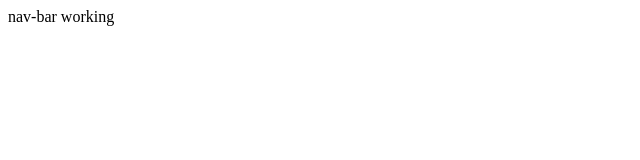
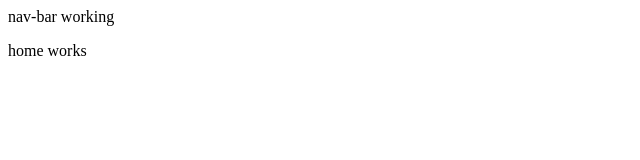
Before and after one commit to rohit21p/rohitpanjwani, an Angular app: page / in a window 1280 px wide. Shown: the top 160 px of the page, without its empty margins (0-640 px from the left). Built offline with nearby package versions, Linux system fonts and the light colour scheme.

Commit message:
Home component added

```diff
--- a/src/app/app.component.html
+++ b/src/app/app.component.html
@@ -1 +1,2 @@
 <app-nav-bar></app-nav-bar>
+<app-home></app-home>
--- a/src/app/app.module.ts
+++ b/src/app/app.module.ts
@@ -3,11 +3,13 @@ import { NgModule } from '@angular/core';
 
 import { AppComponent } from './app.component';
 import { NavBarComponent } from 'src/app/nav-bar/nav-bar.component';
+import { HomeComponent } from 'src/app/home/home.component';
 
 @NgModule({
   declarations: [
     AppComponent,
-    NavBarComponent
+    NavBarComponent,
+    HomeComponent
   ],
   imports: [
     BrowserModule
--- /dev/null
+++ b/src/app/home/home.component.html
@@ -0,0 +1 @@
+<p>home works</p>
```
Also changed, not shown: src/app/home/home.component.ts (added, +10 -0 lines), src/app/home/home.component.css (added).
